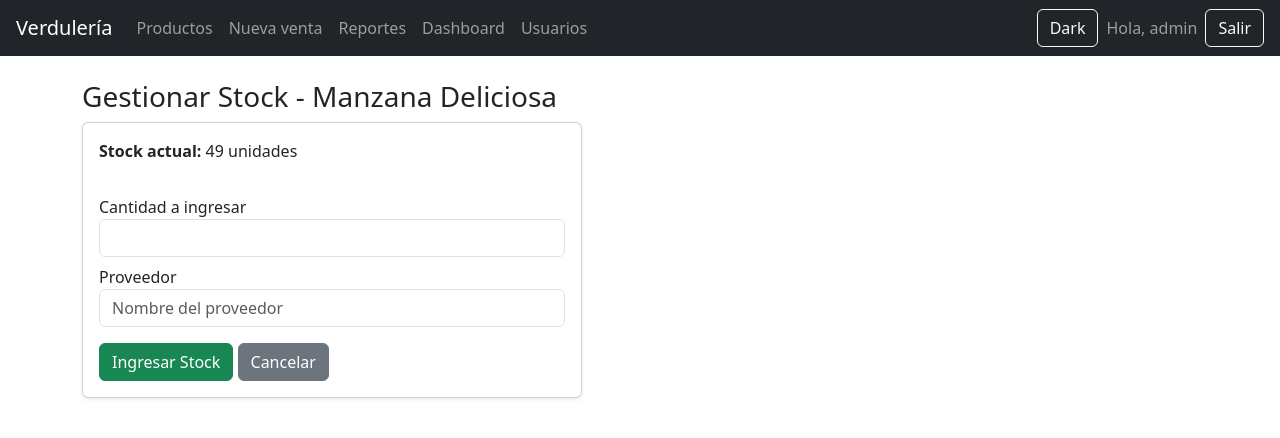
After one commit to Ivo-Juric/Verduleria, a Flask app: page /productos/stock/1 in a window 1280 px wide. The commit adds this page. Shown: the top 438 px of the page. Run offline with Flask 3, Linux system fonts and the light colour scheme; a user stored in the database is signed in; data comes from the database, SQL or seed files in the repository.

Commit message:
Remover opción de registro y agregar gestión de stock separada

```diff
--- a/app/routes/productos.py
+++ b/app/routes/productos.py
@@ -97,6 +97,30 @@ def delete(id):
     return redirect(url_for("productos.lista"))
 
 
+@productos_bp.route("/stock/<int:id>", methods=["GET", "POST"])
+@login_required
+def gestionar_stock(id):
+    db = get_db()
+
+    producto = db.execute("SELECT * FROM productos WHERE id=?", (id,)).fetchone()
+
+    if request.method == "POST":
+        cantidad = float(request.form["cantidad"])
+        proveedor = request.form["proveedor"]
+
+        db.execute("""
+            UPDATE productos
+            SET stock = stock + ?
+            WHERE id=?
+        """, (cantidad, id))
+        db.commit()
+
+        flash(f"Stock ingresado: +{cantidad} unidades de {proveedor}", "success")
+        return redirect(url_for("productos.lista"))
+
+    return render_template("productos/gestionar_stock.html", producto=producto)
+
+
 @productos_bp.route("/autocomplete")
 @login_required
 def autocomplete():
--- a/app/templates/productos/editar.html
+++ b/app/templates/productos/editar.html
@@ -19,9 +19,6 @@
     <label>Precio</label>
     <input name="precio" value="{{ producto.precio }}" class="form-control mb-2" type="number" step="0.01">
 
-    <label>Stock</label>
-    <input name="stock" value="{{ producto.stock }}" class="form-control mb-2" type="number">
-
     <label>Unidad de medida</label>
     <select name="unidad_id" class="form-control mb-2">
         {% for u in unidades %}
--- /dev/null
+++ b/app/templates/productos/gestionar_stock.html
@@ -0,0 +1,21 @@
+{% extends "base.html" %}
+{% block contenido %}
+<h3>Gestionar Stock - {{ producto.nombre }}</h3>
+
+<div class="card p-3 shadow-sm" style="max-width:500px;">
+    <div class="mb-3">
+        <p><strong>Stock actual:</strong> {{ producto.stock }} unidades</p>
+    </div>
+
+    <form method="POST">
+        <label>Cantidad a ingresar</label>
+        <input name="cantidad" class="form-control mb-2" type="number" step="0.01" required>
+
+        <label>Proveedor</label>
+        <input name="proveedor" class="form-control mb-3" placeholder="Nombre del proveedor" required>
+
+        <button type="submit" class="btn btn-success">Ingresar Stock</button>
+        <a href="/productos/" class="btn btn-secondary">Cancelar</a>
+    </form>
+</div>
+{% endblock %}
--- a/app/templates/productos/lista.html
+++ b/app/templates/productos/lista.html
@@ -26,6 +26,7 @@
     <td>{{p[5]}}</td> <!-- unidad -->
     <td>
         <a class="btn btn-sm btn-warning" href="/productos/editar/{{p.id}}">Editar</a>
+        <a class="btn btn-sm btn-info" href="/productos/stock/{{p.id}}">Stock</a>
         <a class="btn btn-sm btn-danger" href="/productos/delete/{{p.id}}">Eliminar</a>
     </td>
 </tr>
```
Also changed, not shown: app/routes/auth.py (+0 -20 lines), app/templates/auth/register.html (deleted, +0 -14 lines).
